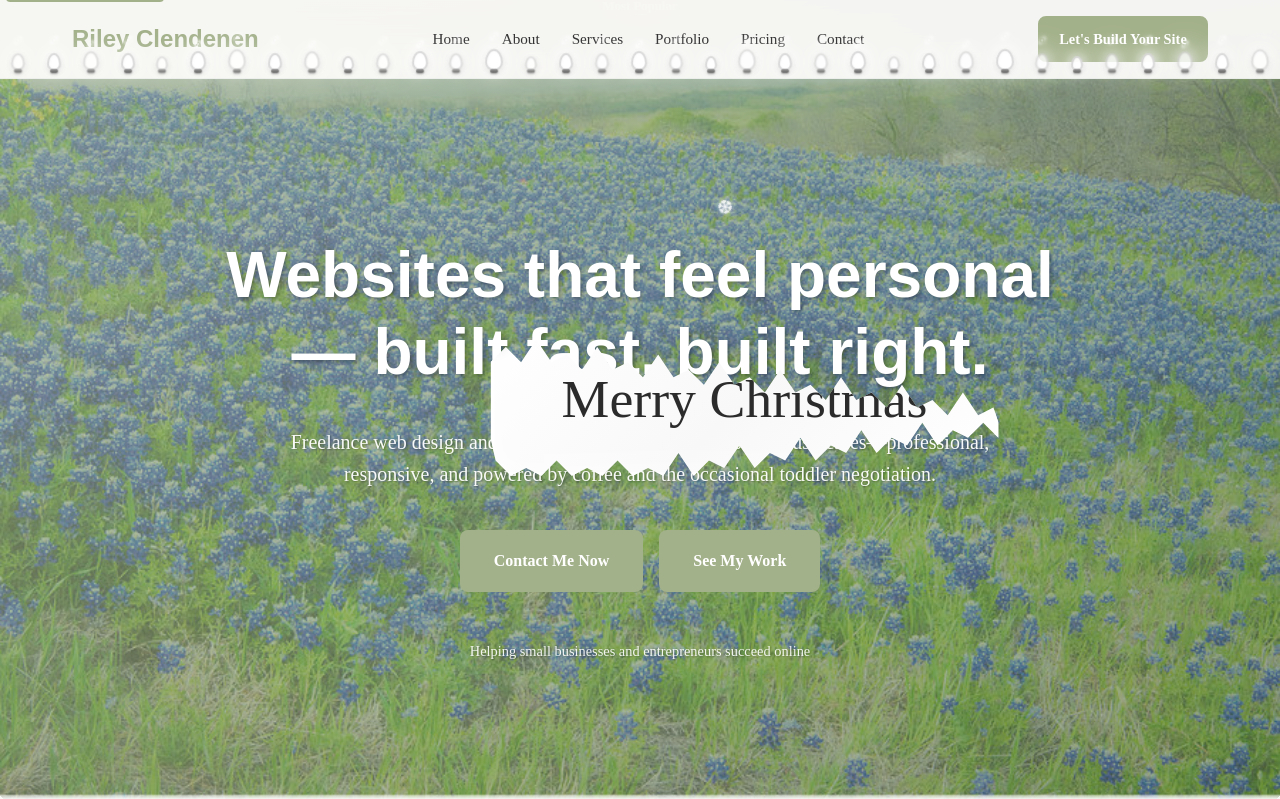
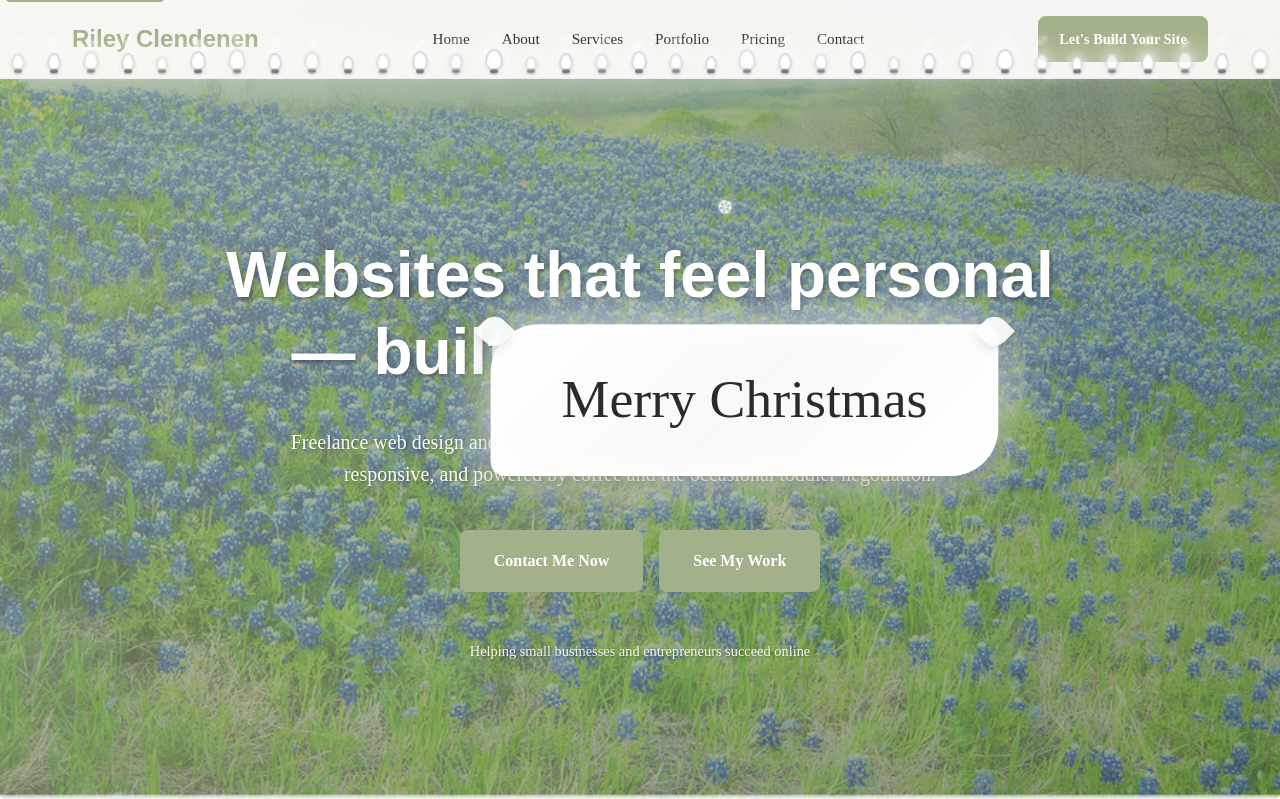
Before and after one commit to rclendenen/rileyclendenen.com1, a plain HTML site: page index.html in a window 1280 px wide. Shown: the top 799 px of the page. Drawn offline with Linux system fonts and the light colour scheme; a web font is replaced by a local one.

Commit message:
Complete banner CSS fix: remove clip-path, add border-radius and animation

```diff
--- a/christmas-theme.css
+++ b/christmas-theme.css
@@ -58,80 +58,11 @@
     position: relative;
     overflow: visible;
     border: 4px solid rgba(255, 255, 255, 0.98);
-    /* Wavy ribbon shape using clip-path - smooth wave pattern */
-    clip-path: polygon(
-        0% 25%,
-        3% 15%,
-        6% 25%,
-        9% 10%,
-        12% 25%,
-        15% 20%,
-        18% 30%,
-        21% 15%,
-        24% 30%,
-        27% 25%,
-        30% 35%,
-        33% 20%,
-        36% 35%,
-        39% 30%,
-        42% 40%,
-        45% 25%,
-        48% 40%,
-        51% 35%,
-        54% 45%,
-        57% 30%,
-        60% 45%,
-        63% 40%,
-        66% 50%,
-        69% 35%,
-        72% 50%,
-        75% 45%,
-        78% 55%,
-        81% 40%,
-        84% 55%,
-        87% 50%,
-        90% 60%,
-        93% 45%,
-        96% 60%,
-        99% 55%,
-        100% 65%,
-        100% 75%,
-        97% 65%,
-        94% 75%,
-        91% 70%,
-        88% 80%,
-        85% 65%,
-        82% 80%,
-        79% 75%,
-        76% 85%,
-        73% 70%,
-        70% 85%,
-        67% 80%,
-        64% 90%,
-        61% 75%,
-        58% 90%,
-        55% 85%,
-        52% 95%,
-        49% 80%,
-        46% 95%,
-        43% 90%,
-        40% 100%,
-        37% 85%,
-        34% 100%,
-        31% 95%,
-        28% 100%,
-        25% 90%,
-        22% 100%,
-        19% 95%,
-        16% 100%,
-        13% 90%,
-        10% 100%,
-        7% 95%,
-        4% 100%,
-        1% 90%,
-        0% 75%
-    );
+    /* Simple banner shape with rounded ends */
+    border-radius: 50px 15px 50px 15px;
     transform: scale(1.2);
+    transform-origin: center;
+    animation: sparkleGlow 3s ease-in-out infinite;
 }
 
 /* Add decorative wavy ribbon ends */
```
